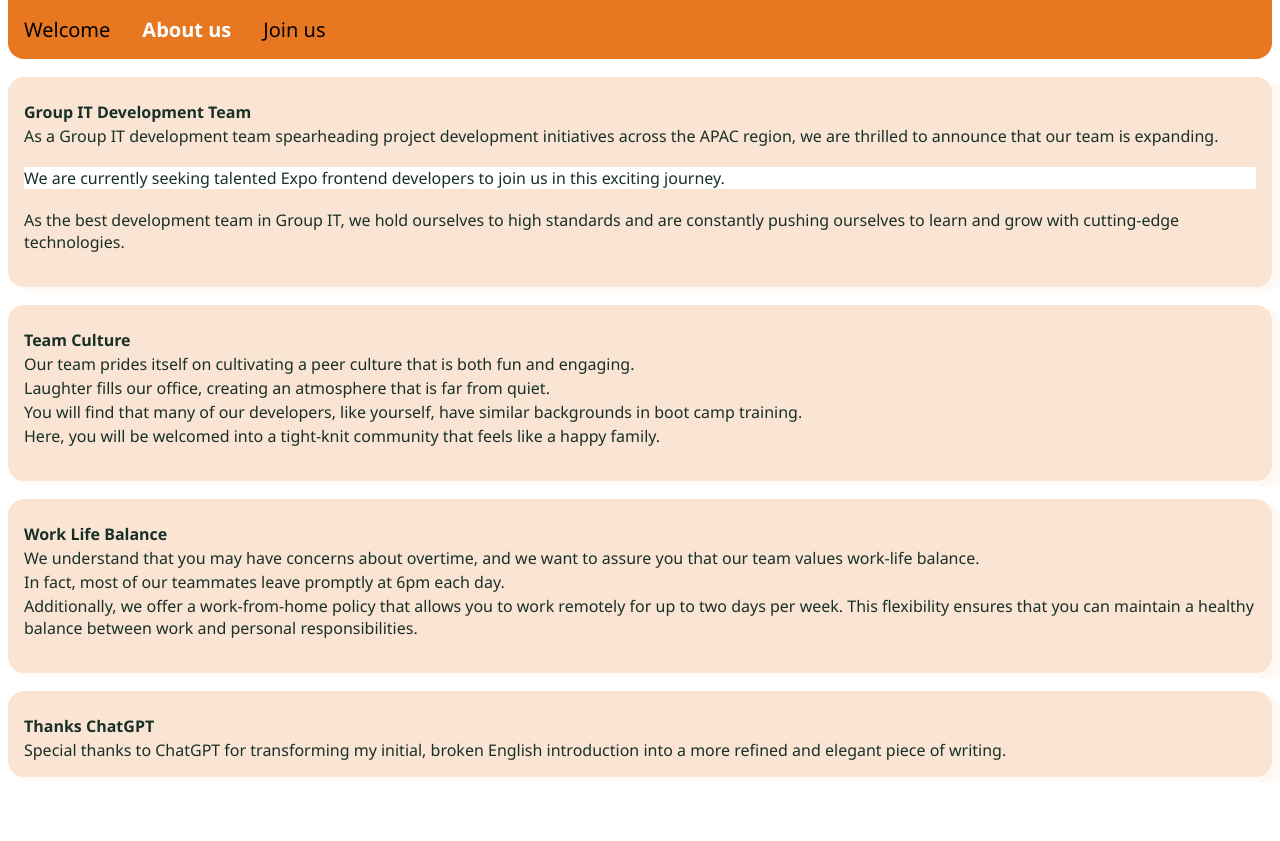
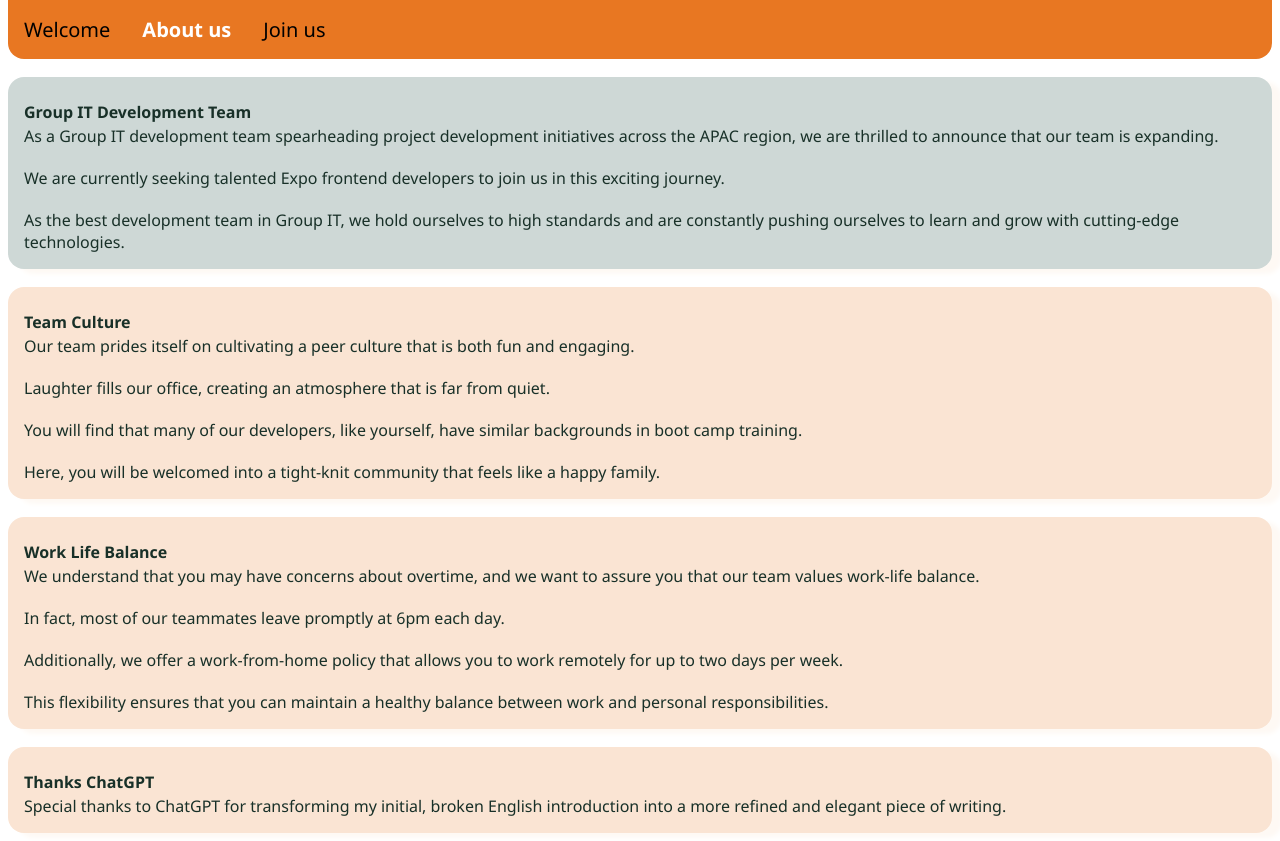
Before and after one commit to lamhtf/about, a Next.js app: page /about-us in a window 1280 px wide. In both pictures the pointer is over the element 640 px from the left and 182 px from the top of the page. Before the commit the page ends 800 px from the top, so only its background shows below. Built offline with nearby package versions, Linux system fonts and the light colour scheme.

Commit message:
* fix the style

```diff
--- a/pages/about-us/index.tsx
+++ b/pages/about-us/index.tsx
@@ -13,24 +13,28 @@ export default function AboutUs() {
         <div className={styles.text}>We are currently seeking talented Expo frontend developers to join us in this exciting journey.</div>
         <br/>
         <div className={styles.text}>As the best development team in Group IT, we hold ourselves to high standards and are constantly pushing ourselves to learn and grow with cutting-edge technologies.</div>
-        <br/>
       </div>
       <br/>
       <div className={styles.content}>
         <div className={styles.title}>Team Culture</div>
         <div className={styles.text}>Our team prides itself on cultivating a peer culture that is both fun and engaging.</div>
+        <br/>
         <div className={styles.text}>Laughter fills our office, creating an atmosphere that is far from quiet.</div>
+        <br/>
         <div className={styles.text}>You will find that many of our developers, like yourself, have similar backgrounds in boot camp training.</div>
+        <br/>
         <div className={styles.text}>Here, you will be welcomed into a tight-knit community that feels like a happy family.</div>
-        <br/>
       </div>
       <br/>
       <div className={styles.content}>
         <div className={styles.title}>Work Life Balance</div>
         <div className={styles.text}>We understand that you may have concerns about overtime, and we want to assure you that our team values work-life balance.</div>
+        <br/>
         <div className={styles.text}> In fact, most of our teammates leave promptly at 6pm each day.</div>
-        <div className={styles.text}>Additionally, we offer a work-from-home policy that allows you to work remotely for up to two days per week. This flexibility ensures that you can maintain a healthy balance between work and personal responsibilities.</div>
         <br/>
+        <div className={styles.text}>Additionally, we offer a work-from-home policy that allows you to work remotely for up to two days per week.</div>
+        <br/>
+        <div className={styles.text}>This flexibility ensures that you can maintain a healthy balance between work and personal responsibilities.</div>
       </div>
       <br/>
       <div className={styles.content}>
--- a/pages/about-us/styles/aboutus.module.scss
+++ b/pages/about-us/styles/aboutus.module.scss
@@ -10,6 +10,9 @@ $shadow-color: #FEF9F4;
     border-radius: 16px;
     padding: 16px;
     box-shadow: 10px 5px 5px $shadow-color;
+    &:hover {
+        background-color: #CED8D6;
+    }
   }
 
 .title {
@@ -17,9 +20,9 @@ $shadow-color: #FEF9F4;
     font-weight: bold;
     color: $primary-color;
     font-family: $font;
-    &:hover {
-      background-color: white;
-    }
+    // &:hover {
+    //   background-color: white;
+    // }
   }
 
 .text {
@@ -27,7 +30,7 @@ $shadow-color: #FEF9F4;
     color: $primary-color;
     font-family: $font;
     margin-top: 2px;
-    &:hover {
-      background-color: white;
-    }
+    // &:hover {
+    //   background-color: white;
+    // }
   }
```
